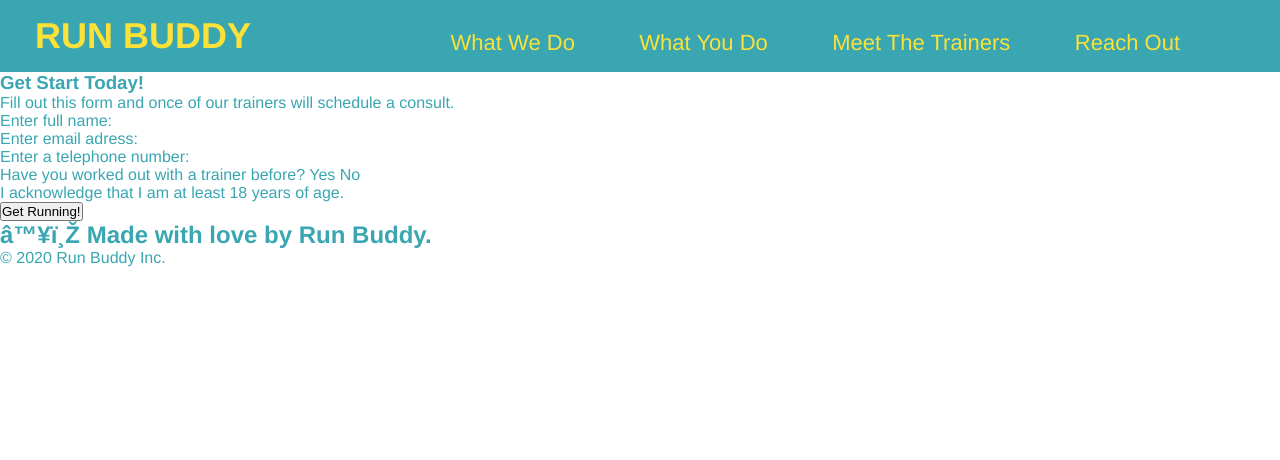
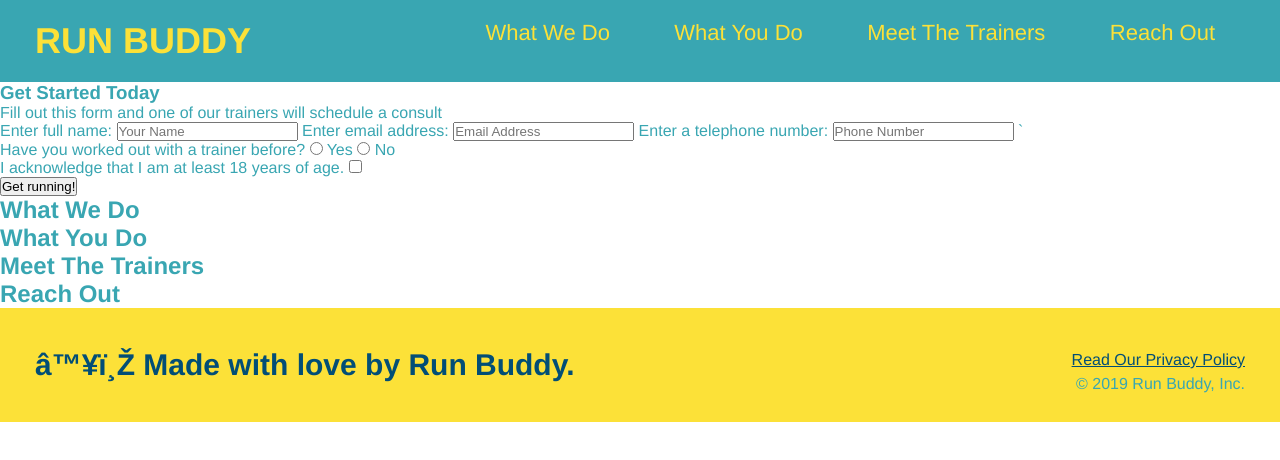
Before and after one commit to angeeg/run-buddy, a plain HTML site: page index.html in a window 1280 px wide. Drawn offline with Linux system fonts and the light colour scheme.

Commit message:
form and buttons created

```diff
--- a/assets/css/style.css
+++ b/assets/css/style.css
@@ -1,6 +1,7 @@
 * {
     margin: 0;
     padding: 0;
+    box-sizing: border-box;
   }
 
 body {
@@ -8,8 +9,8 @@ body {
     font-family: Helvetica, Arial, sans-serif;
   }
 
-header, ul {
-    padding: 15px 35px;
+header{
+    padding: 20px 35px;
     background-color: #39a6b2;
   }
 
@@ -20,20 +21,6 @@ header, ul {
     margin: 0;
     display: inline;
 
-  }
-
-  header a, ul {
-    color: #fce138;
-    margin: 0;
-  }
-
-  .list a {
-    color:#fce138;
-
-  }
-
-  ul {
-      list-style-type: none;
   }
 
   header a {
@@ -55,3 +42,26 @@ header, ul {
     font-weight: lighter;
     font-size: 22px;
   }
+
+  footer {
+    background: #fce138;
+    width: 100%;
+    padding: 40px 35px;
+  }
+
+  footer h2 {
+    display: inline;
+    color: #024e76;
+    font-size: 30px;
+    margin: 0;
+  }
+
+  footer div {
+    float: right;
+    line-height: 1.5;
+    text-align: right;
+  }
+
+  footer a {
+    color: #024e76;
+  }
--- a/index.html
+++ b/index.html
@@ -39,56 +39,71 @@
         </header>
         </div>
 
-        <!--second box with pic and contact info submission-->
-        <div id="conact-submission" class="contact-submission">
-        <div class="questionaire">
-            <table style="float:right">
-            <h3>Get Start Today!</h3>
-            <p>Fill out this form and once of our trainers will schedule a consult.</p>
-            <p>Enter full name:</p>
-            <p>Enter email adress:</p>
-            <p>Enter a telephone number:</p>
-            <p>Have you worked out with a trainer before? Yes No</p>
-            <p>I acknowledge that I am at least 18 years of age.</p>
-            <button id="getrunning" type="button">Get Running!</button>
+         <!-- hero/jumbotron -->
+    <section>
+        <div>
+            <h3>Get Started Today</h3>
+            <p>Fill out this form and one of our trainers will schedule a consult</p>
+        <form>
+        <label for="name">Enter full name:</label>
+        <input type="text" placeholder="Your Name" name="name" id="name" />
+        <label for="email">Enter email address:</label>
+        <input type="email" placeholder="Email Address" name="email" id="email" />
+        <label for="phone">Enter a telephone number:</label>
+        <input type="tel" placeholder="Phone Number" name="phone" id="phone"/> `
 
-        </table>
+        <p>
+        Have you worked out with a trainer before?
+        <input type="radio" name="trainer-confirm" id="trainer-yes" />
+        <label for="trainer-yes">Yes</label>
+        <input type="radio" name="trainer-confirm" id="trainer-no" />
+        <label for="trainer-no">No</label>
+        </p>
+
+        <p>
+            <label for="checkbox" >
+            I acknowledge that I am at least 18 years of age.
+            </label>
+            <input type="checkbox" name="age-confirm" id="checkbox" />
+          </p>
+
+          <button type="submit">
+            Get running!
+          </button>
+
+        </form>
         </div>
-        </div>
+    </section>
+<!-- end hero -->
 
-        <div id="what-we-do" class="what-we-do">
+<!-- "what we do" section -->
+<section>
+  <h2>What We Do</h2>
+</section>
 
+<!-- "what you do" section -->
+<section>
+  <h2>What You Do</h2>
+</section>
 
-        </div>
+<!-- "meet the trainers" section -->
+<section>
+  <h2>Meet The Trainers</h2>
+</section>
 
-        <div id="what-you-do" class="what-we-do">
+<!-- "reach out" section -->
+<section>
+  <h2>Reach Out</h2>
+</section>
+    </body>
 
-
-        </div>
-
-
-
-
-
-
-
-
-
-
-
-
-
-
-
-
-
-
-    </body>
     <!--footer-->
     <footer>
         <h2>♥︎ Made with love by Run Buddy.</h2>
-        <p>
-            &copy; 2020 Run Buddy Inc.
-        </p>
+        <div>
+            <a href="#">Read Our Privacy Policy</a>
+            <br />
+            &copy; 2019 Run Buddy, Inc.
+          </div>
     </footer>
 </html>
```
